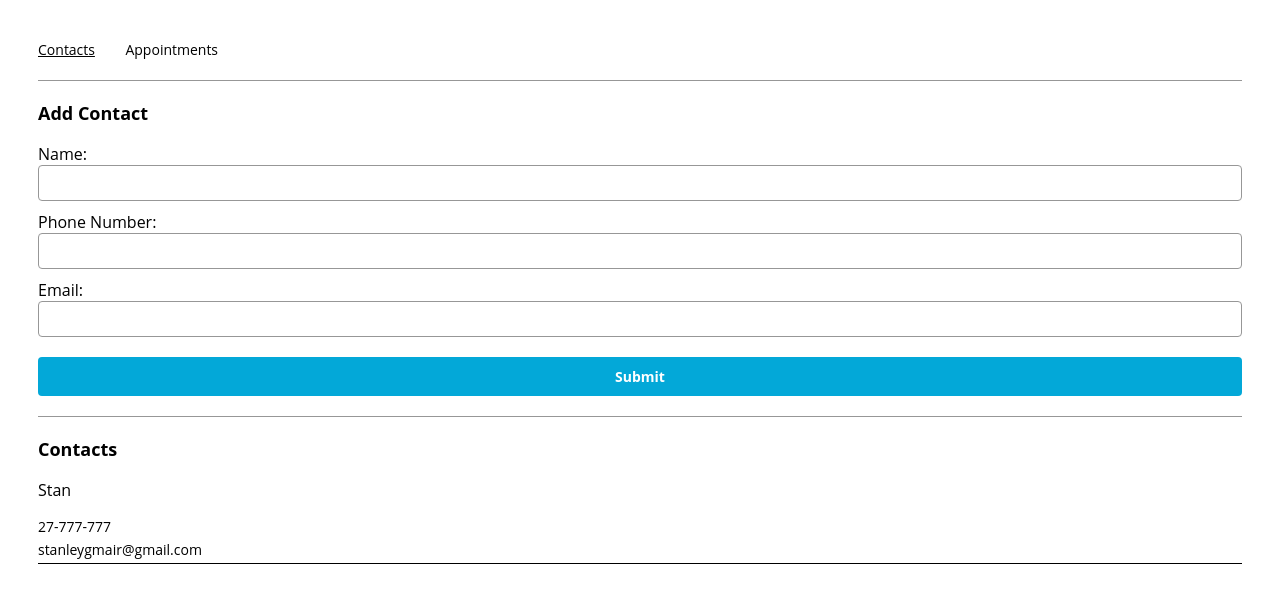
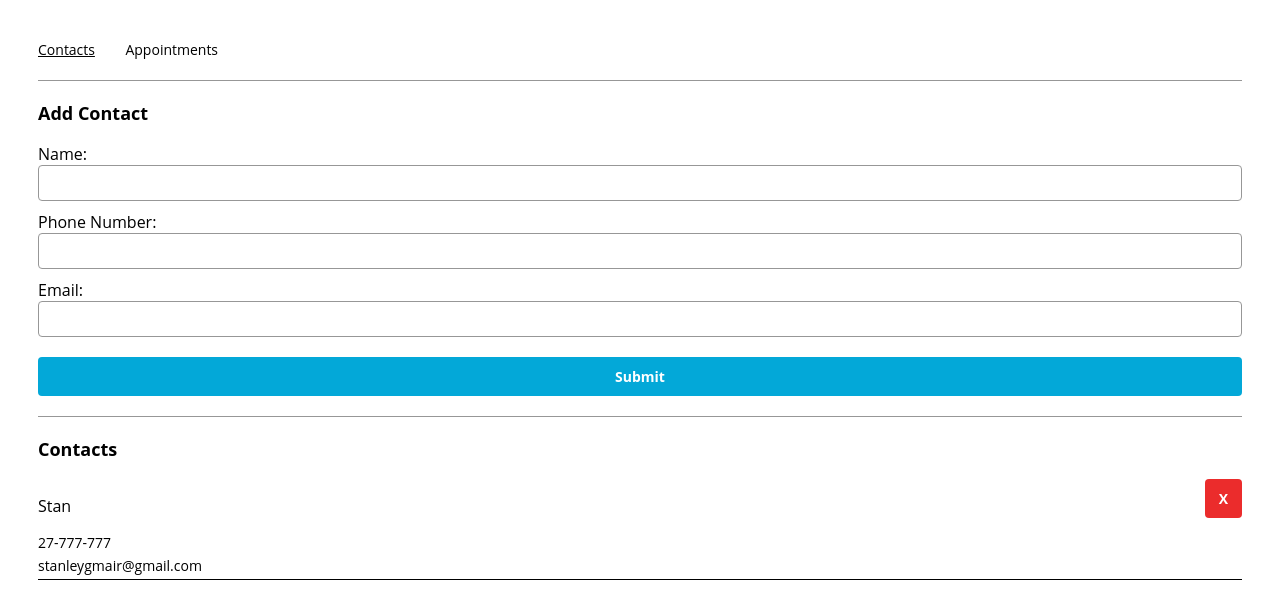
Before and after one commit to StanleyGM93/appointment-planner, a React (Create React App) app: page /contacts in a window 1280 px wide. Shown: the top 614 px of the page. Built offline with nearby package versions, Linux system fonts and the light colour scheme.

Commit message:
Added remove button to Tile component

```diff
--- a/public/index.css
+++ b/public/index.css
@@ -81,3 +81,21 @@ select {
   margin-bottom: 20px;
   border-bottom: #000000 1px solid;
 }
+
+.tile-title-container {
+  display: flex;
+  justify-content: space-between;
+}
+
+.remove-button {
+  background: #eb2c2c;
+  border-radius: 4px;
+  color: #ffffff;
+  font-weight: bold;
+  font-size: 14px;
+  border: none;
+  outline: none;
+  padding: 10px 14px;
+  font-family: "Open Sans", sans-serif;
+  align-self: baseline;
+}
--- a/src/components/tile/Tile.js
+++ b/src/components/tile/Tile.js
@@ -6,9 +6,12 @@ export const Tile = (objectInstance) => {
   const mappingKeys = objectKeys.map((objectName, index) => {
     if (objectName === "name" || objectName === "title") {
       return (
-        <p className="tile-title" key={index}>
-          {objectValues[index]}
-        </p>
+        <div className="tile-title-container">
+          <p className="tile-title" key={index}>
+            {objectValues[index]}
+          </p>
+          <button className="remove-button">X</button>
+        </div>
       );
     } else {
       return (
```
